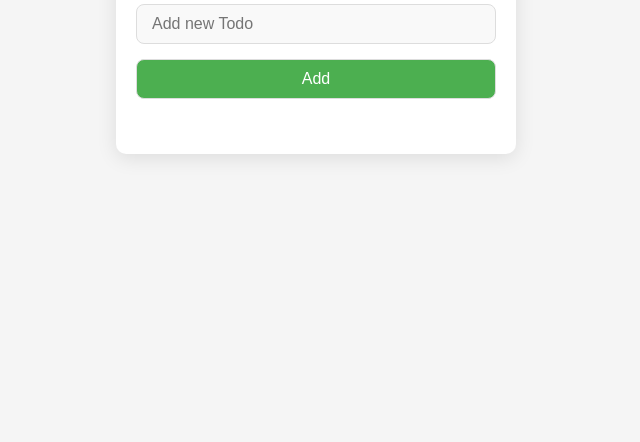
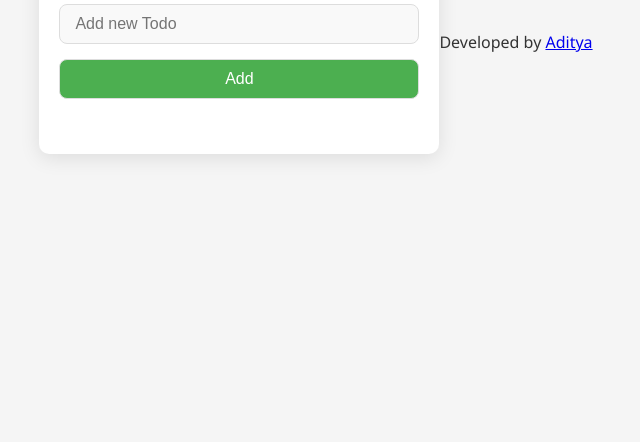
Before and after one commit to EmaniAditya/todo-app, a plain HTML site: page index.html in a window 1280 px wide. Shown: the part 358-800 px from the top of the page, without its empty margins (324-964 px from the left). Drawn offline with Linux system fonts and the light colour scheme.

Commit message:
Update index.html

```diff
--- a/index.html
+++ b/index.html
@@ -13,6 +13,9 @@
         <button id="addBtn">Add</button>
         <ul id="todoList"></ul>
     </div>
+    <footer>
+        <p>Developed by <a href="https://github.com/EmaniAditya/todo-app" target="_blank">Aditya</a></p>
+    </footer>
     <script src="script.js"></script>
 </body>
 </html>
```
